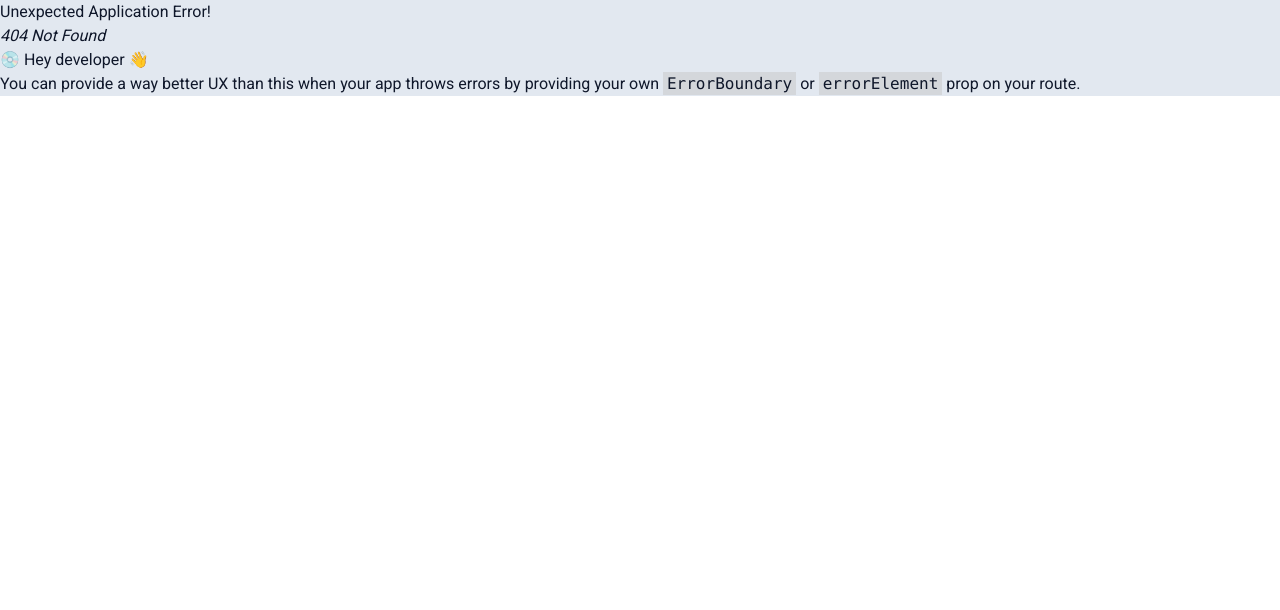
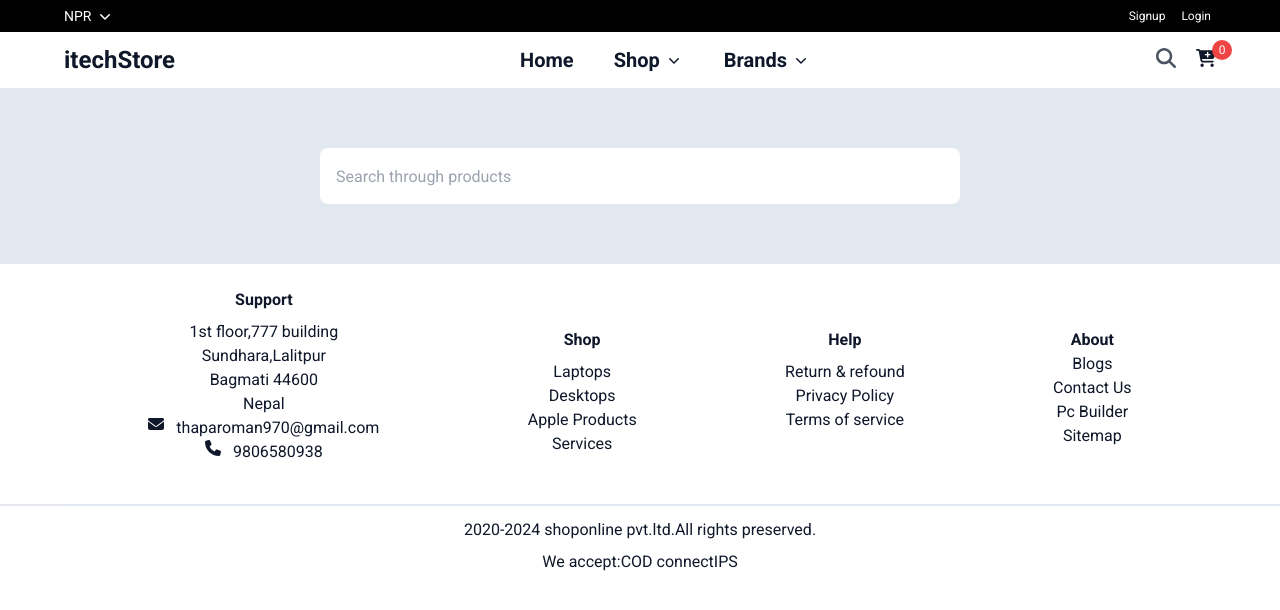
Before and after one commit to romanthapa2/itechstore-frontend, a React (Create React App) app: page /search in a window 1280 px wide. Before the commit this address had no page. Shown: the top 610 px of the page. Built offline with nearby package versions, Linux system fonts and the light colour scheme.

Commit message:
update searchpage

```diff
--- a/src/components/Homepage/Desktops.jsx
+++ b/src/components/Homepage/Desktops.jsx
@@ -16,7 +16,7 @@ const Desktops = () => {
   useEffect(() => {
     const fetchDesktop = async () => {
       try {
-        const response = await fetch(`${url}/api/filter/dataByType?type=Desktop`);
+        const response = await fetch(`${url}/api/filter/dataByFilter?type=Desktop`);
         const data = await response.json();
         setDesktops(data.data);
       } catch (error) {
--- a/src/components/Homepage/Monitors.jsx
+++ b/src/components/Homepage/Monitors.jsx
@@ -16,7 +16,7 @@ const Monitors = () => {
   useEffect(() => {
     const fetchMonitor = async () => {
       try {
-        const response = await fetch(`${url}/api/filter/dataByType?type=Monitors`);
+        const response = await fetch(`${url}/api/filter/dataByFilter?type=Monitors`);
         const data = await response.json();
         setMonitors(data.data);
       } catch (error) {
--- a/src/components/Navbar components/Navbar.jsx
+++ b/src/components/Navbar components/Navbar.jsx
@@ -45,7 +45,9 @@ const Navbar = () => {
 
       {/* search and add to cart icon */}
       <div className="flex flex-row">
-        <MemoizeFontAwesomeIcon icon={faMagnifyingGlass} className="mr-5 size-5" />
+        <Link to="/search">
+        <MemoizeFontAwesomeIcon icon={faMagnifyingGlass} className="mr-5 size-5 text-gray-600 hover:text-black" />
+        </Link>
         <Link to="/addtocart" className="relative">
           <MemoizeFontAwesomeIcon icon={faCartPlus} className="size-5" />
           <span className="absolute -right-4 -top-2 bg-red-500 text-white rounded-full text-xs w-5 h-5 flex items-center justify-center">
--- /dev/null
+++ b/src/components/Navbar components/SearchPage.jsx
@@ -0,0 +1,41 @@
+import React, { useCallback, useState } from "react";
+
+const debounce = (func, delay) => {
+  let timeout;
+  return (...args) => {
+    clearTimeout(timeout);
+    timeout = setTimeout(() => func.apply(this, args), delay);
+  };
+};
+
+const SearchPage = () => {
+  const [value, setvalue] = useState("");
+
+  const debouncedHandleOnChange = useCallback(
+    debounce((searchText) => {
+      setvalue(searchText);
+    //   trigger api call here
+    }, 5000),
+    []
+  );
+
+  const handleOnChange = (e) => {
+    debouncedHandleOnChange(e.target.value);
+  };
+  return (
+    <div className="h-fit">
+      <div className="flex justify-center items-center my-12 h-20">
+        <input
+          type="text"
+          onChange={handleOnChange}
+          value={value}
+          className="h-14 w-1/2 p-4 rounded-lg"
+          placeholder="Search through products"
+        />
+      </div>
+      <div className="h-fit"></div>
+    </div>
+  );
+};
+
+export default SearchPage;
--- a/src/components/Navbar components/categories/DispatchSelectedCategory.jsx
+++ b/src/components/Navbar components/categories/DispatchSelectedCategory.jsx
@@ -1,11 +1,14 @@
-import React from 'react'
+import React from "react";
 import { useDispatch } from "react-redux";
 import { Link } from "react-router-dom";
 import { fetchlaptop, setcategory } from "../../../reduxstore/LaptopSlice";
 
-
 const DispatchSelectedCategory = () => {
-  const solutions = [{ name: "Laptop" }, { name: "Desktop" }, { name: "Monitors" }];
+  const solutions = [
+    { name: "Laptop" },
+    { name: "Desktop" },
+    { name: "Monitors" },
+  ];
   const dispatch = useDispatch();
 
   const Handletype = (data) => {
@@ -23,10 +26,9 @@ const DispatchSelectedCategory = () => {
         >
           {item.name}
         </Link>
-
       ))}
     </>
-  )
-}
+  );
+};
 
-export default DispatchSelectedCategory
+export default DispatchSelectedCategory;
--- a/src/reduxstore/LaptopSlice.js
+++ b/src/reduxstore/LaptopSlice.js
@@ -16,9 +16,9 @@ export const fetchlaptop = createAsyncThunk(
     try {
       let response;
       if (type === "Laptop" || type === "Monitors" || type === "Desktop") {
-        response = await fetch(`${url}/api/filter/dataByType?type=${type}`);
+        response = await fetch(`${url}/api/filter/dataByFilter?type=${type}`);
       } else {
-        response = await fetch(`${url}/api/filter/dataByBrand?brand=${type}`);
+        response = await fetch(`${url}/api/filter/dataByFilter?brand=${type}`);
       }
       if (!response.ok) {
         throw new Error("Failed to fetch");
--- a/src/routes/layout.js
+++ b/src/routes/layout.js
@@ -7,7 +7,7 @@ import Footermuni from "../components/footer components/FooterMuni";
 
 const Layout = () => {
   return (
-    <div>
+    <>
       <Navabarup/>
       <Navbar />
       <main>
@@ -15,7 +15,7 @@ const Layout = () => {
       </main>
       <Footer/>
       <Footermuni/>
-    </div>
+    </>
   );
 };
 
--- a/src/routes/routeConfig.js
+++ b/src/routes/routeConfig.js
@@ -8,6 +8,7 @@ import Admin from "../components/admin/Admin";
 import Iteminsider from "../components/ItemInsider";
 import LaptopPage from "../components/LaptopPage";
 import CheckOutPage from "../components/checkout/CheckOutPage";
+import SearchPage from "../components/Navbar components/SearchPage";
 
 const routes = createBrowserRouter([
   {
@@ -23,6 +24,7 @@ const routes = createBrowserRouter([
       { path: "category/:type", element: <LaptopPage /> },
       { path: "brand/:type", element: <LaptopPage /> },
       { path: "checkout", element: <CheckOutPage /> },
+      {path:"search", element: <SearchPage />}
     ],
   },
 ]);
--- a/src/url.js
+++ b/src/url.js
@@ -1,3 +1,3 @@
-export const url = "https://shoponline-backend.onrender.com"
+// export const url = "https://shoponline-backend.onrender.com"
 
-// export const url = "http://localhost:5000"
+export const url = "http://localhost:5000"
```
Lines whose indentation alone changed are shown as unchanged.
